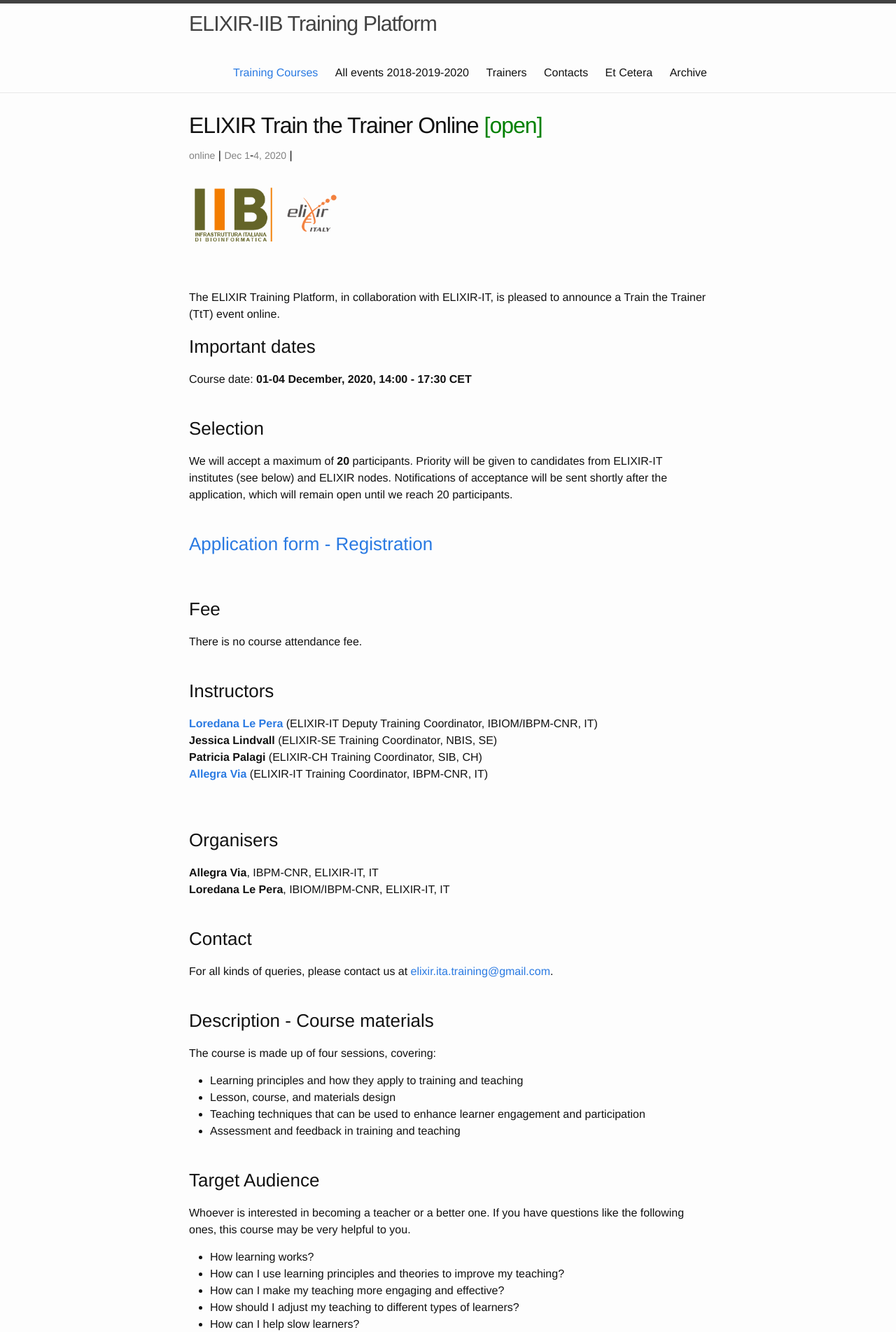
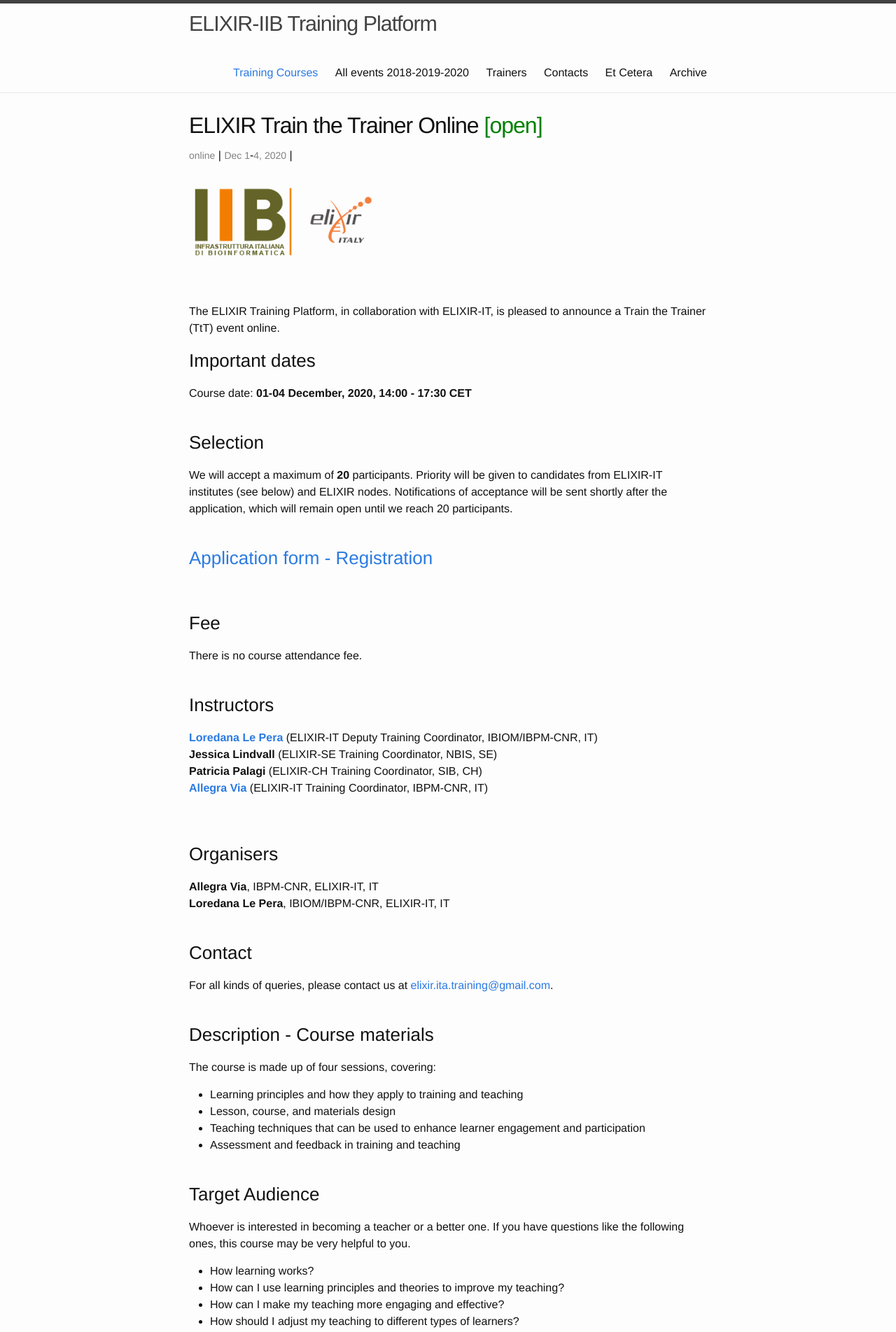
Before and after one commit to ELIXIR-IIB-training/website, a Jekyll site: the page built from _posts/2020-12-01-train-the-trainer-italy-online.md, in a window 1280 px wide. Shown: the top 1903 px of the page at 70% size. Built offline with Jekyll 4.4.1, drawn with Linux system fonts in a browser that asks for light colours.

Commit message:
Logo format at the top of page

```diff
--- a/_posts/2020-12-01-train-the-trainer-italy-online.md
+++ b/_posts/2020-12-01-train-the-trainer-italy-online.md
@@ -12,8 +12,7 @@ description: The ELIXIR Training Platform, in collaboration with ELIXIR-IT, is p
 <table border="0">
   <tr>
   <td></td>
- <td><a href="http://elixir-italy.org"><img src="../../../img/logo_iib.png" height="80"></a></td>
- <td width="20"></td>
+ <td><a href="http://elixir-italy.org"><img src="../../../img/logo_iib.png" height="100"></a></td>
   </tr>
 </table>
 <br>
```
